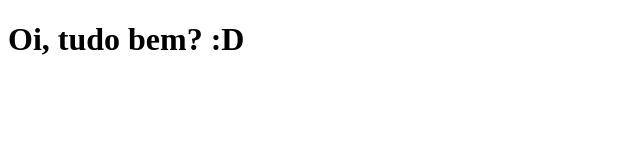
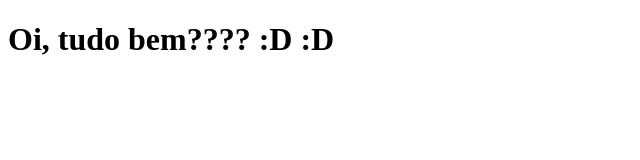
Before and after one commit to orlandocoelhoo/clone-tabnews, a Next.js app: page / in a window 1280 px wide. Shown: the top 160 px of the page, without its empty margins (0-640 px from the left). Built offline with nearby package versions, Linux system fonts and the light colour scheme.

Commit message:
Alterando frase index

```diff
--- a/pages/index.js
+++ b/pages/index.js
@@ -1,5 +1,5 @@
 function Home() {
-  return <h1>Oi, tudo bem? :D</h1>;
+  return <h1>Oi, tudo bem???? :D :D</h1>;
 }
 
 export default Home;
```
